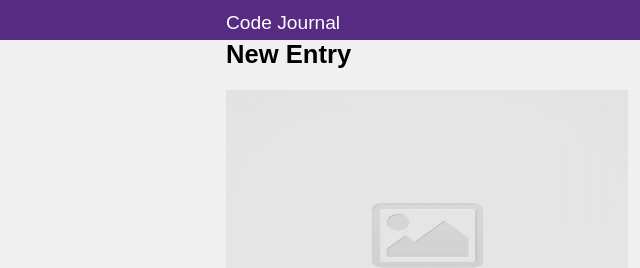
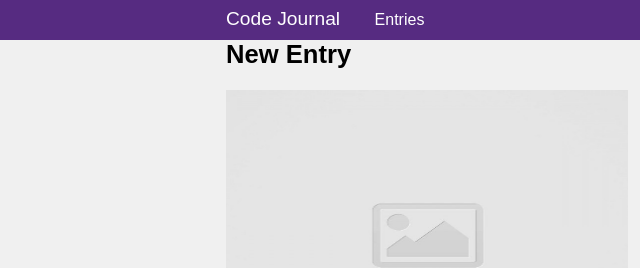
Before and after one commit to Korneliu/code-journal, a website: page index.html in a window 1280 px wide. Shown: the top 268 px of the page, 0-640 px from the left. Drawn offline with Linux system fonts and the light colour scheme.

Commit message:
added anchor tag to entries within navbar

```diff
--- a/css/styles.css
+++ b/css/styles.css
@@ -86,3 +86,14 @@ li {
   padding: 0;
   list-style-type: none;
 }
+
+.display-inline {
+  display: inline;
+  color: white;
+  line-height: 2;
+  margin-right: 30px;
+}
+
+a {
+  text-decoration: none;
+}
--- a/index.html
+++ b/index.html
@@ -18,7 +18,10 @@
   <header>
     <div class="container">
       <div class="row">
-        <h1 class="column-full">Code Journal</h1>
+        <div class="column-full">
+          <h1 class="display-inline">Code Journal</h1>
+          <a class="display-inline" href="">Entries</a>
+        </div>
       </div>
     </div>
   </header>
```
